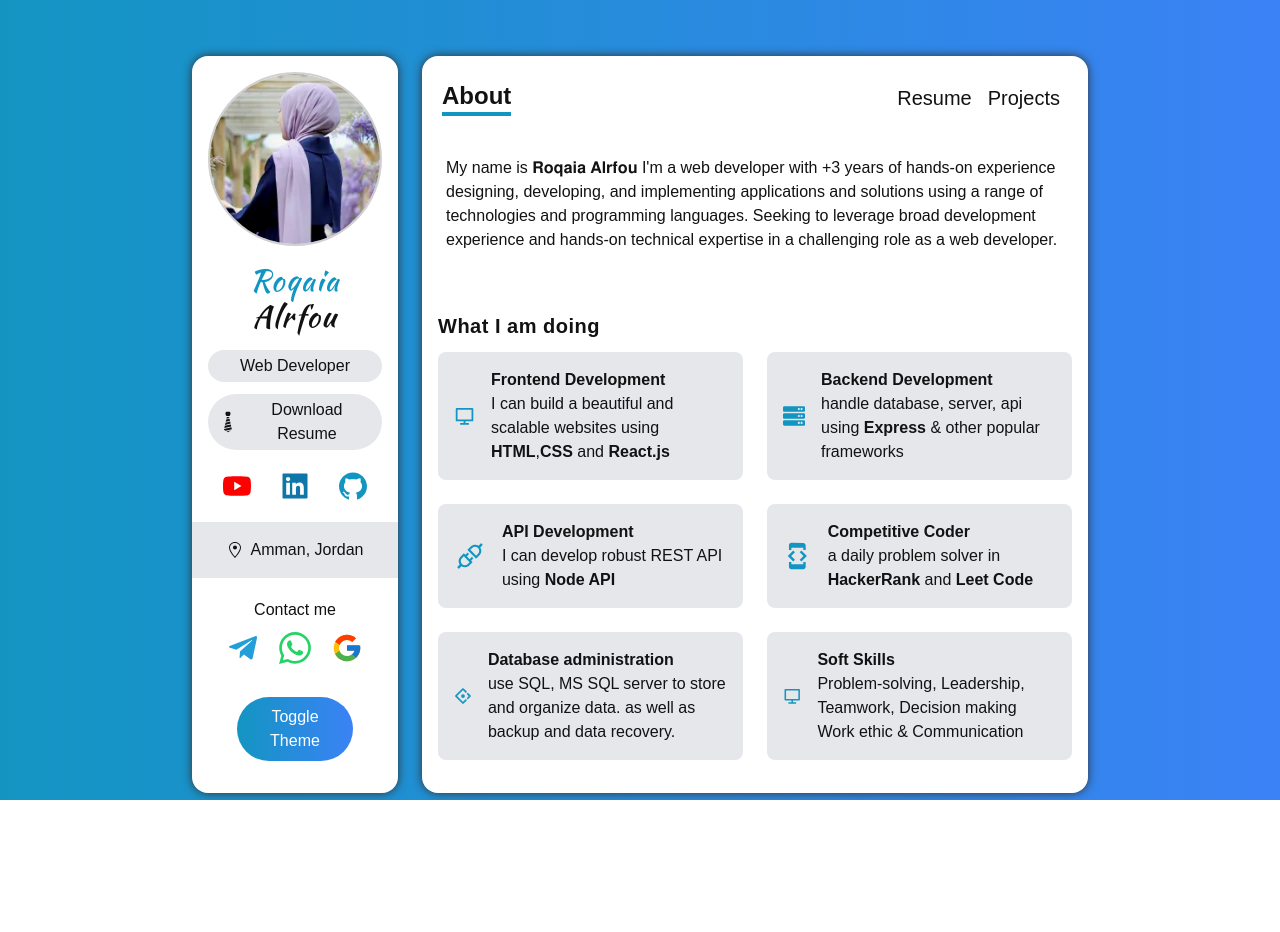
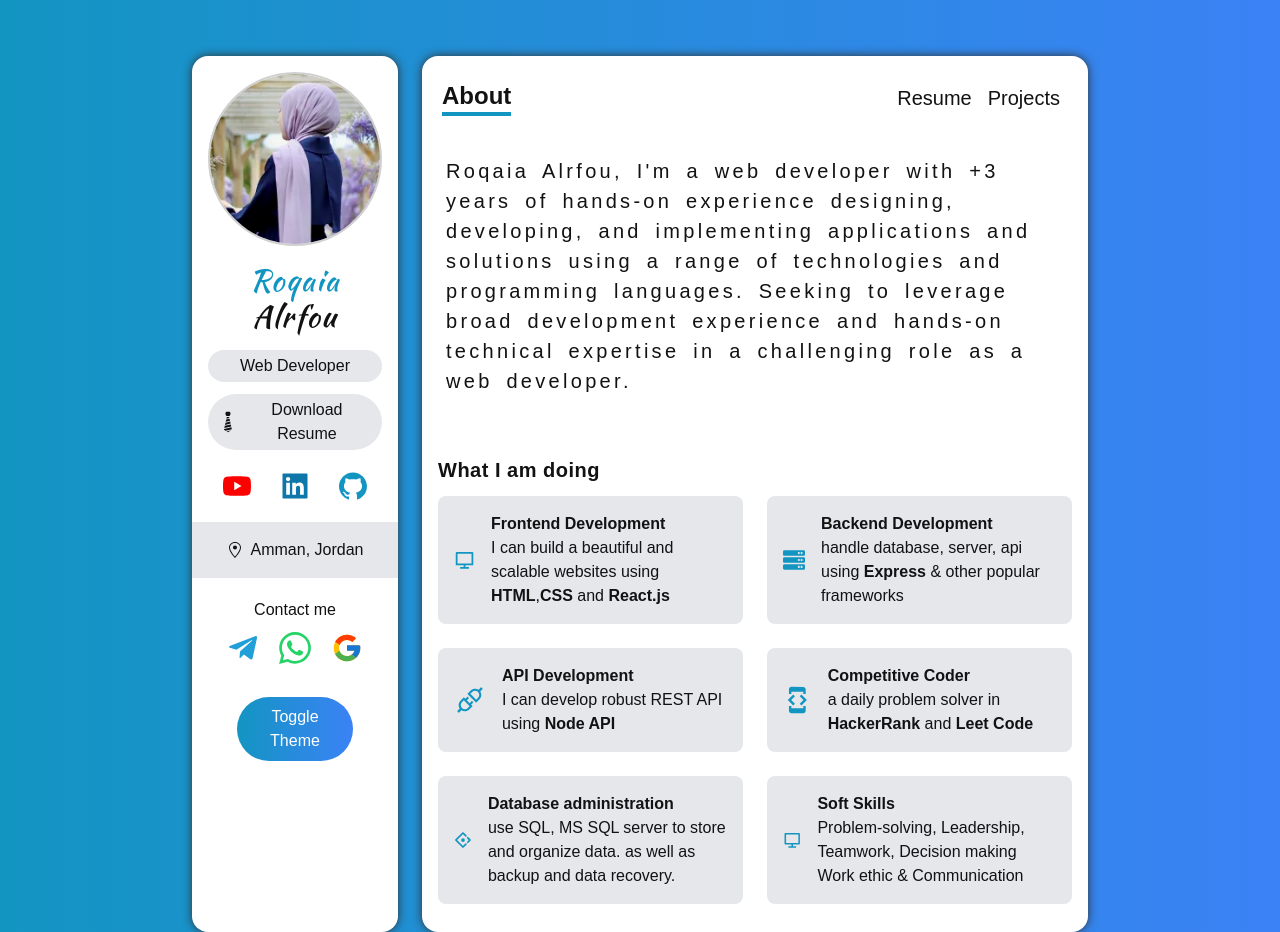
Before and after one commit to RoqaiaRF/protofillo, a Next.js app: page / in a window 1280 px wide. Before the commit the page ends 800 px from the top, so only its background shows below. Built offline with nearby package versions, Linux system fonts and the light colour scheme.

Commit message:
fix bugs

```diff
--- a/pages/index.tsx
+++ b/pages/index.tsx
@@ -14,8 +14,7 @@ const About: NextPage = () => {
 
   return (
     <div className="flex flex-col flex-grow px-6 pt-1 ">
-      <h6 className="my-3 text-base font-medium">
-      My name is 𝐑𝐨𝐪𝐚𝐢𝐚 𝐀𝐥𝐫𝐟𝐨𝐮 I'm a web developer with +3 years of hands-on experience designing, developing, and implementing applications and solutions using a range of technologies and programming languages. Seeking to leverage broad development experience and hands-on technical expertise in a challenging role as a web developer.
+      <h6 className="my-3 text-base content-name">Roqaia Alrfou, I'm a web developer with +3 years of hands-on experience designing, developing, and implementing applications and solutions using a range of technologies and programming languages. Seeking to leverage broad development experience and hands-on technical expertise in a challenging role as a web developer.
       </h6>
       <div
         className="flex-grow p-4 mt-5 dark:bg-dark-100 "
--- a/styles/globals.css
+++ b/styles/globals.css
@@ -25,3 +25,14 @@ body {
 /* body {
    background-color: black;
 } */
+
+.content-name{
+   font-size: 20px;
+   word-spacing: 5px;
+   letter-spacing:3.3px;
+   line-height: 30px;
+   -webkit-user-select: none; /* Safari */
+   -moz-user-select: none; /* Firefox */
+   -ms-user-select: none; /* IE10+/Edge */
+   user-select: none; /* Standard */
+}
```
